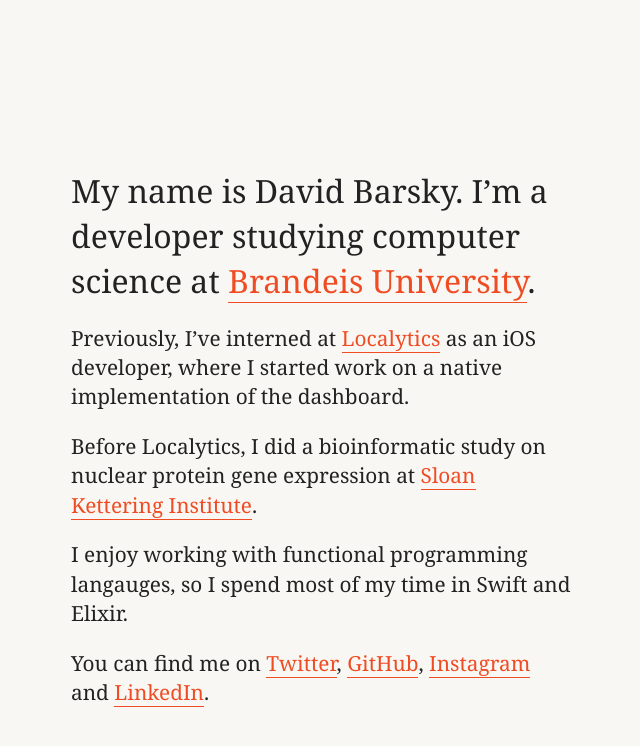
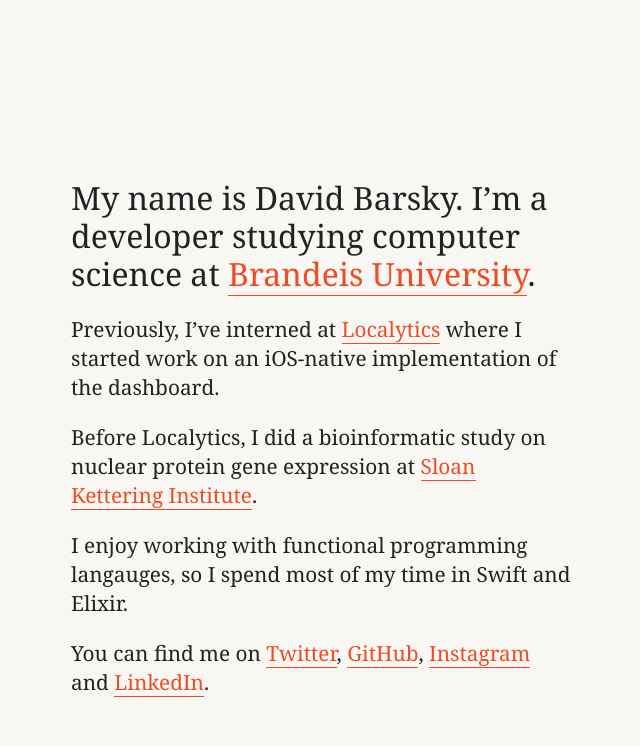
Before and after one commit to davidbarsky/davidbarsky.github.io, a Jekyll site: the page built from index.html, in a window 1280 px wide. Shown: the top 746 px of the page, without its empty margins (319-959 px from the left). Built offline with Jekyll 4.4.1, drawn with Linux system fonts in a browser that asks for light colours.

Commit message:
better phrasing, line height

```diff
--- a/css/main.scss
+++ b/css/main.scss
@@ -53,6 +53,7 @@
 
 .primary {
   font-size: 2rem;
+  line-height: 1.2;
 }
 
 @media (max-width: 375px) {
--- a/index.html
+++ b/index.html
@@ -5,7 +5,7 @@
 <article class="about">
   <p class="primary">My name is David Barsky. I’m a developer studying computer science at <a href="https://brandeis.edu">Brandeis University</a>.</p>
 
-  <p>Previously, I’ve interned at <a href="https://localytics.com">Localytics</a> as an iOS developer, where I started work on a native implementation of the dashboard.</p>
+  <p>Previously, I’ve interned at <a href="https://localytics.com">Localytics</a> where I started work on an iOS-native implementation of the dashboard.</p>
 
   <p>Before Localytics, I did a bioinformatic study on nuclear protein gene expression at <a href="http://mskcc.org">Sloan Kettering Institute</a>.</p>
 
```
